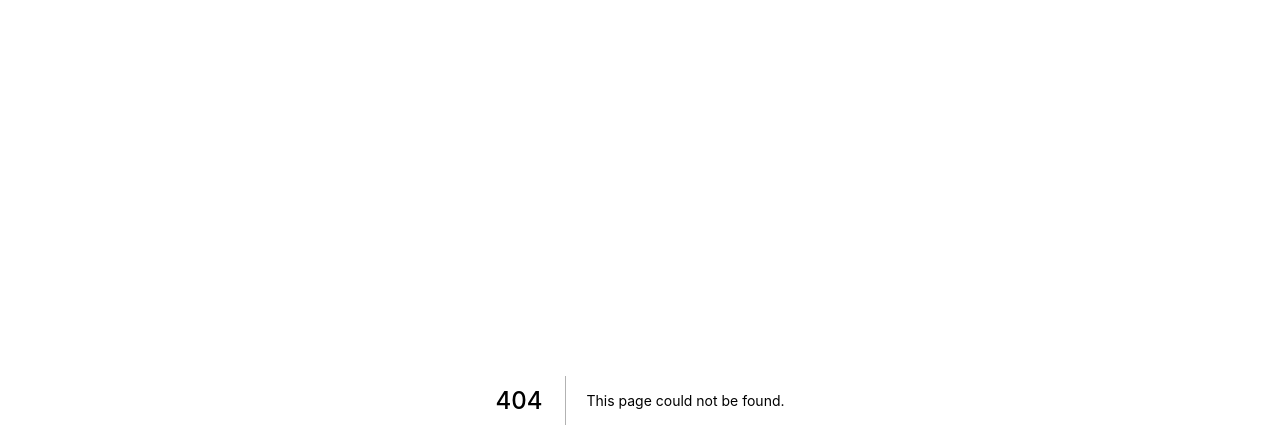
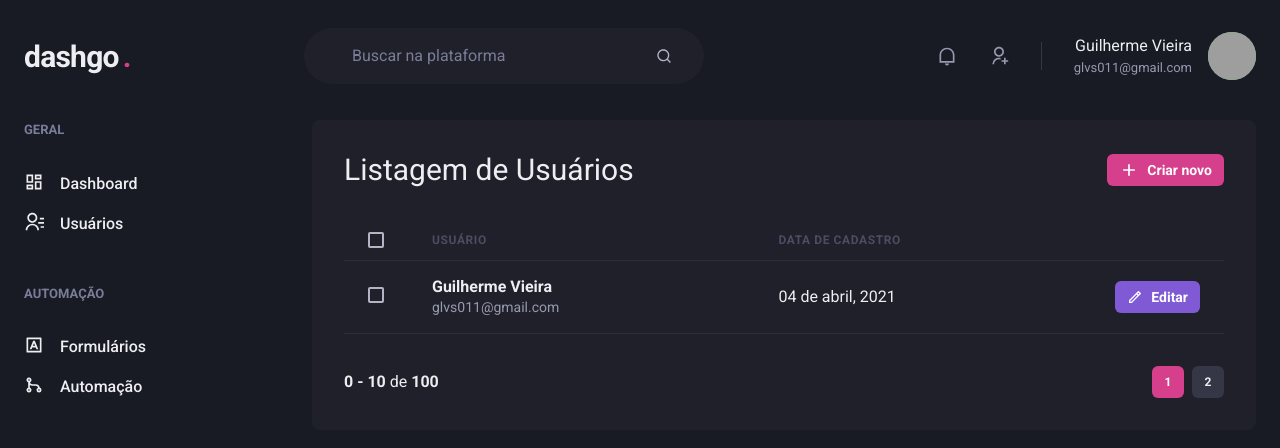
Before and after one commit to gitlherme/dashgo, a Next.js app: page /users in a window 1280 px wide. Before the commit this address had no page. Shown: the top 448 px of the page. Built offline with nearby package versions, Linux system fonts and the light colour scheme; grey boxes are pictures that could not be loaded.

Commit message:
feat: create pagination and users page

```diff
--- /dev/null
+++ b/src/components/Pagination.tsx
@@ -0,0 +1,24 @@
+import { Box, Button, Stack } from "@chakra-ui/react";
+
+export function Pagination() {
+  return (
+    <Stack direction="row" mt="8" justify="space-between" align="center" spacing="6">
+      <Box>
+        <strong>0 - 10</strong> de <strong>100</strong>
+      </Box>
+      <Stack direction="row" spacing="2">
+        <Button size="sm" fontSize="xs" width="4" colorScheme="pink" disabled _disabled={{
+          bg: 'pink.500',
+          cursor: 'default'
+        }}>
+          1
+        </Button>
+        <Button size="sm" fontSize="xs" width="4" bg="gray.700" _hover={{
+          bg: 'gray.500'
+        }}>
+          2
+        </Button>
+      </Stack>
+    </Stack>
+  )
+}
--- /dev/null
+++ b/src/pages/users/index.tsx
@@ -0,0 +1,58 @@
+import { Box, Button, Checkbox, Flex, Heading, Icon, Table, Tbody, Td, Th, Thead, Tr, Text} from "@chakra-ui/react";
+import { RiAddLine, RiPencilLine } from "react-icons/ri";
+import { Header } from "../../components/Header";
+import { Pagination } from "../../components/Pagination";
+import { Sidebar } from "../../components/Sidebar";
+
+export default function UsersList() {
+  return (
+    <Box>
+      <Header />
+      <Flex w="100%" my="6" maxWidth={1480} mx="auto" px="6">
+          <Sidebar />
+          <Box flex="1" borderRadius={8} bg="gray.800" p="8">
+            <Flex mb="8" justify="space-between" align="center">
+              <Heading size="lg" fontWeight="normal">
+                Listagem de Usuários
+              </Heading>
+              <Button as="a" size="sm" fontSize="sm" colorScheme="pink" leftIcon={<Icon as={RiAddLine} fontSize="20" />}>
+                Criar novo
+              </Button>
+            </Flex>
+            <Table colorScheme="whiteAlpha">
+                <Thead>
+                  <Tr>
+                    <Th px="6" color="gray.300" width="8">
+                      <Checkbox colorScheme="pink" />
+                    </Th>
+                    <Th>Usuário</Th>
+                    <Th>Data de cadastro</Th>
+                    <Th width="8"></Th>
+                  </Tr>
+                </Thead>
+                <Tbody>
+                  <Tr>
+                    <Td px="6">
+                      <Checkbox colorScheme="pink" />
+                    </Td>
+                    <Td>
+                      <Box>
+                        <Text fontWeight="bold">Guilherme Vieira</Text>
+                        <Text fontSize="sm" color="gray.300">glvs011@gmail.com</Text>
+                      </Box>
+                    </Td>
+                    <Td>04 de abril, 2021</Td>
+                    <Td>
+                      <Button as="a" size="sm" fontSize="sm" colorScheme="purple" leftIcon={<Icon as={RiPencilLine} fontSize="16"/>}>
+                        Editar
+                      </Button>
+                    </Td>
+                  </Tr>
+                </Tbody>
+              </Table>
+              <Pagination />
+          </Box>
+      </Flex>
+    </Box>
+  )
+}
```
Also changed, not shown: src/pages/users/create.tsx (added, +41 -0 lines).
